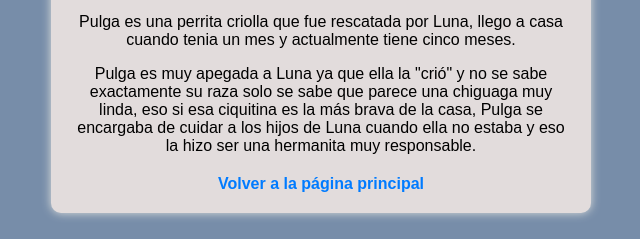
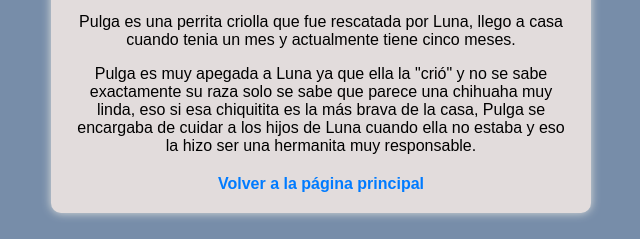
Before and after one commit to mishetrejo/mascotas2, a plain HTML site: page pulga.html in a window 1280 px wide. Shown: the part 528-767 px from the top of the page, 319-959 px from the left. Drawn offline with Linux system fonts and the light colour scheme.

Commit message:
Add files via upload

```diff
--- a/pulga.html
+++ b/pulga.html
@@ -39,7 +39,7 @@
         <h1>Pulga</h1>
         <img src="https://raw.githubusercontent.com/mishetrejo/Mascotas-casa/14acea71d17d61fd5bf1b79e31a038be5e36e6da/pulga2.jpg" alt="pulga"  style=" display: block; margin: auto;" >
         <p>Pulga es una perrita criolla que fue rescatada por Luna, llego a casa cuando tenia un mes y actualmente tiene cinco meses.</p>
-        <p>Pulga es muy apegada a Luna ya que ella la "crió" y no se sabe exactamente su raza solo se sabe que parece una chiguaga muy linda, eso si esa ciquitina es la más brava de la casa, Pulga se encargaba de cuidar a los hijos de Luna cuando ella no estaba y eso la hizo ser una hermanita muy responsable.</p>
+        <p>Pulga es muy apegada a Luna ya que ella la "crió" y no se sabe exactamente su raza solo se sabe que parece una chihuaha muy linda, eso si esa chiquitita es la más brava de la casa, Pulga se encargaba de cuidar a los hijos de Luna cuando ella no estaba y eso la hizo ser una hermanita muy responsable.</p>
         <a href="index.html">Volver a la página principal</a>
     </div>
 </body>
```
